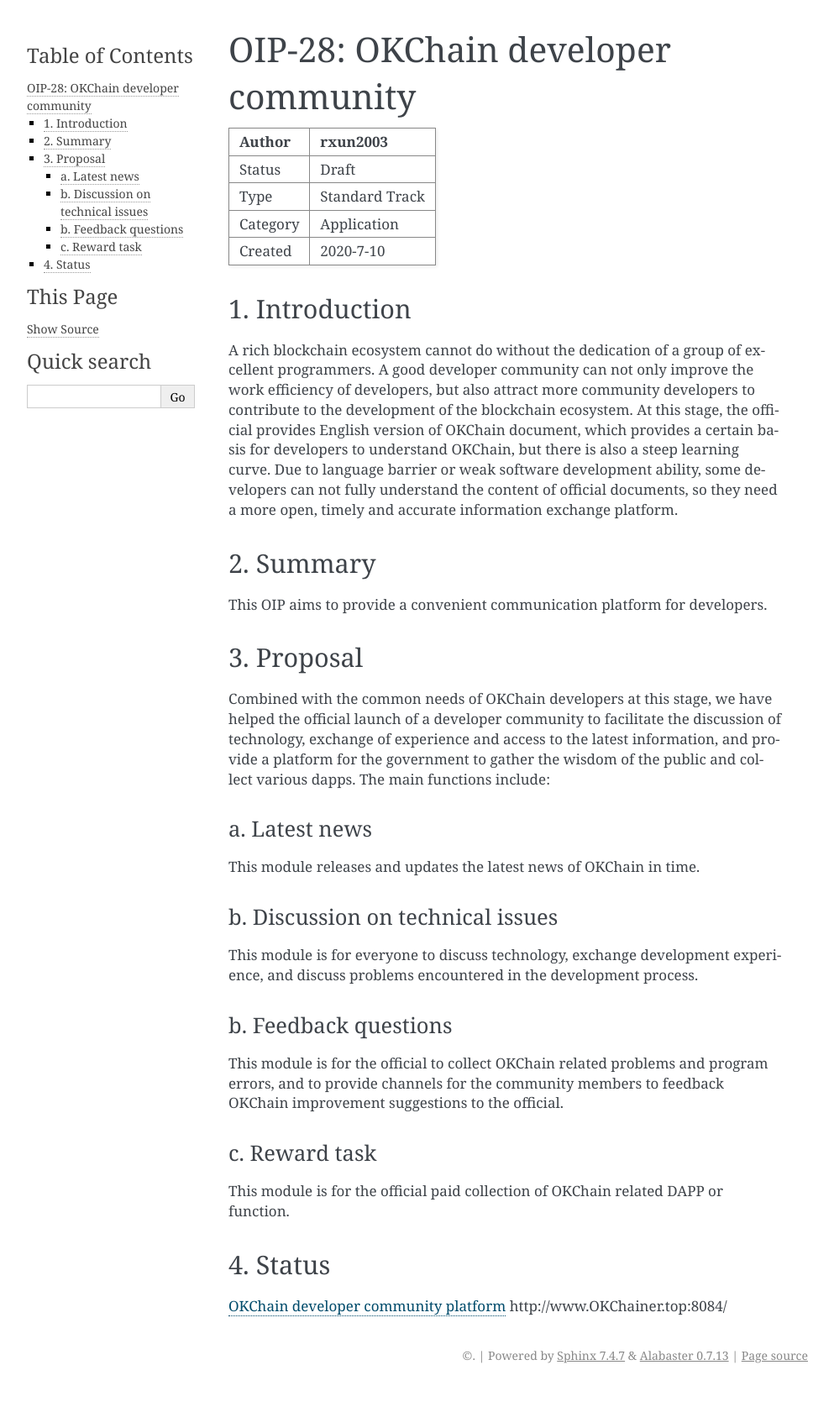
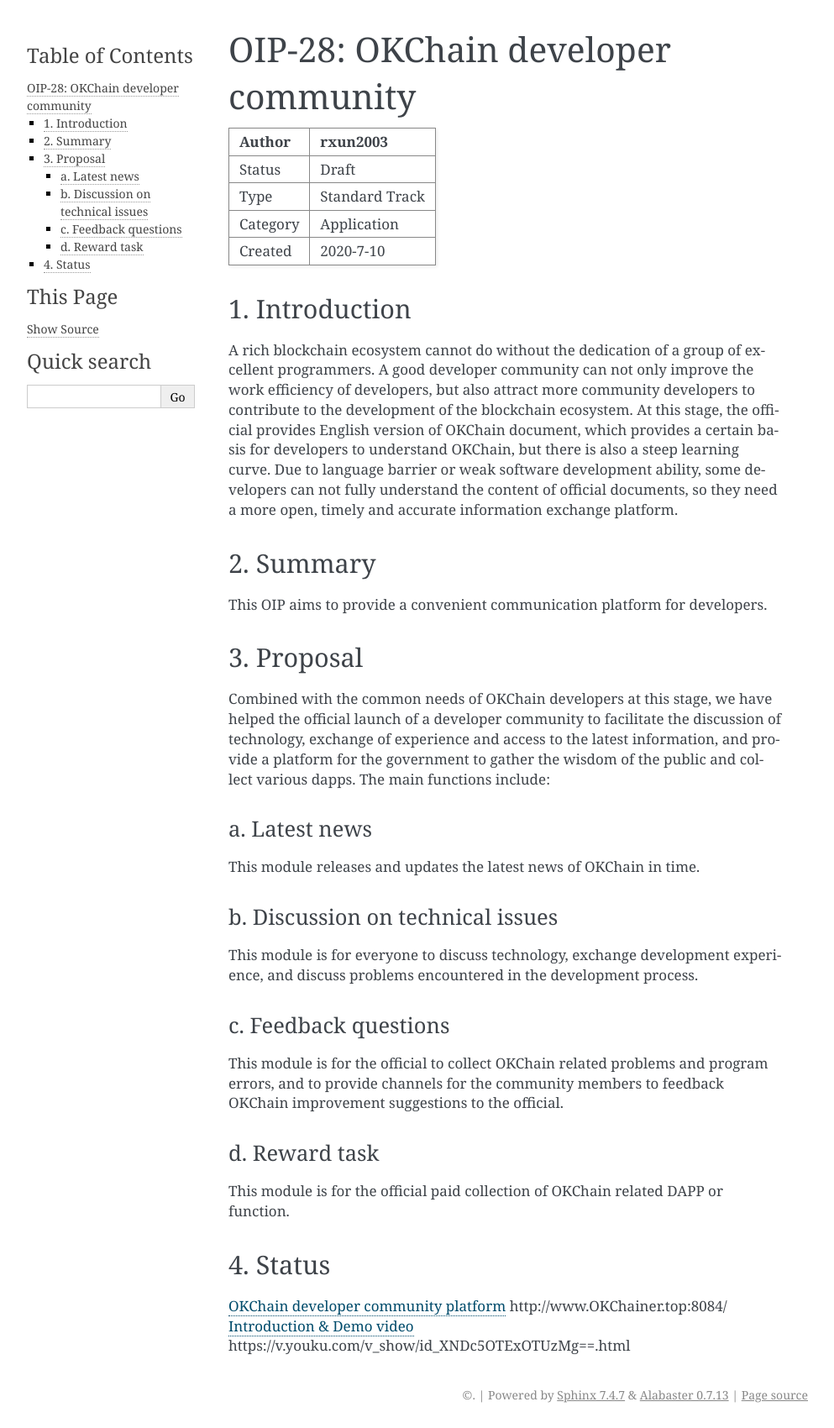
Before and after one commit to okx/KIPs, a Sphinx documentation site: the page built from docs/draft/OIP-28.md, in a window 1280 px wide. Shown: the whole page at 84% size, without its empty margins (148-1141 px from the left). Built offline with Sphinx 7.4.7, drawn with Linux system fonts in a browser that asks for light colours; before the commit the page ends 1653 px from its top, so only the background shows below that.

Commit message:
update introduction & demo video url

```diff
--- a/docs/draft/OIP-28.md
+++ b/docs/draft/OIP-28.md
@@ -27,14 +27,15 @@
 
 This module is for everyone to discuss technology, exchange development experience, and discuss problems encountered in the development process.
 
-#### b. Feedback questions
+#### c. Feedback questions
 
 This module is for the official to collect OKChain related problems and program errors, and to provide channels for the community members to feedback OKChain improvement suggestions to the official.
 
-#### c. Reward task
+#### d. Reward task
 
 This module is for the official paid collection of OKChain related DAPP or function.
 
 ## 4. Status
 
 [OKChain developer community platform](http://www.OKChainer.top:8084/) http://www.OKChainer.top:8084/
+[Introduction & Demo video](https://v.youku.com/v_show/id_XNDc5OTExOTUzMg==.html) https://v.youku.com/v_show/id_XNDc5OTExOTUzMg==.html
```
